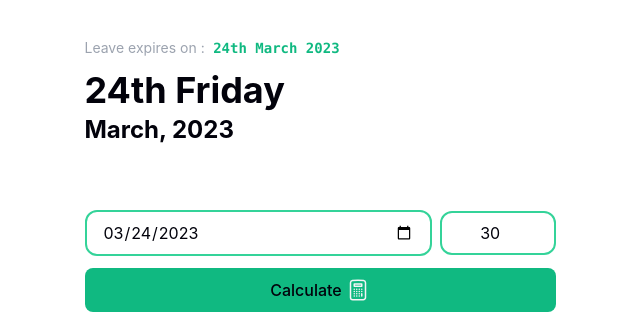
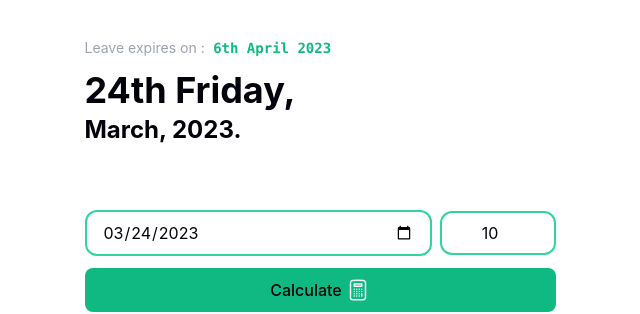
Before and after one commit to thekiwidev/leave-calculator, a React (Vite) app: page / in a window 1280 px wide. Shown: the part 225-539 px from the top of the page, without its empty margins (320-960 px from the left). Built offline with nearby package versions, Linux system fonts and the light colour scheme.

Commit message:
now showing the resumption date

```diff
--- a/src/components/Output.jsx
+++ b/src/components/Output.jsx
@@ -12,8 +12,8 @@ const Output = () => {
           <code> {expirationDate}</code>
         </b>
       </p>
-      <p className="text-4xl font-bold mb-1">{resumptionDate}</p>
-      <p className="text-2xl font-bold">{resumptionMonthYear(new Date())}</p>
+      <p className="text-4xl font-bold mb-1">{`${resumptionDate.date} ${resumptionDate.day},`}</p>
+      <p className="text-2xl font-bold">{`${resumptionDate.month}, ${resumptionDate.year}.`}</p>
     </div>
   );
 };
--- a/src/contexts/Context.jsx
+++ b/src/contexts/Context.jsx
@@ -4,34 +4,42 @@ import { createContext, useEffect, useState } from "react";
 export const Context = createContext();
 
 const ContextProvider = ({ children }) => {
+  // ! LEAVE COMMENCMENT DATE
   const [startDate, setStartDate] = useState(format(new Date(), `yyyy-MM-dd`));
+
+  // ! LEAVE END DATE PLACE HOLDER TO SET THE RESUMPTION DATE
+  const [endDate, setEndDate] = useState(format(new Date(), `yyyy-MM-dd`));
+
+  // ! LEAVE EXPIRATION DATE
   const [expirationDate, setExpirationDate] = useState(
-    format(new Date(), `do MMMM yyyy`)
+    format(new Date(), `do MMMM, yyyy`)
   );
-  const [resumptionDate, setResumptionDate] = useState(
-    format(new Date(), `do EEEE`)
-  );
-  const [leaveEntitlement, setLeaveEntitlement] = useState(30);
 
+  // ! LEAVE RESUMPTION DATE
+  const [resumptionDate, setResumptionDate] = useState({
+    date: `${format(parseISO(endDate), `do`)}`,
+    day: `${format(parseISO(endDate), `eeee`)}`,
+    month: `${format(parseISO(endDate), `MMMM`)}`,
+    year: `${format(parseISO(endDate), `yyyy`)}`,
+  });
+
+  // ! LEAVE ENTITLEMENTS
+  const [leaveEntitlement, setLeaveEntitlement] = useState(10);
+
+  // * Update the leave entitlement with inputs
+  // ! LEAVE ENTITLEMENTS
   const updateLeaveEntitlement = (value) => {
     setLeaveEntitlement(parseInt(value));
   };
 
+  // * Update the leave entitlement with the date picker
+  // ! LEAVE ENTITLEMENTS
   const updateStartDate = (value) => {
     setStartDate(format(parseISO(value), `yyyy-MM-dd`));
-    console.log(format(parseISO(value), `yyyy-MM-dd`));
   };
 
   const formatDate = (date) => {
     return format(date, `do MMMM, yyyy`);
-  };
-
-  // const resumptionDate = (date) => {
-  //   return format(date, `do EEEE, `);
-  // };
-
-  const resumptionMonthYear = (date) => {
-    return format(date, `MMMM, yyyy`);
   };
 
   const calculate = (date, amount) => {
@@ -39,21 +47,22 @@ const ContextProvider = ({ children }) => {
 
     let expDate = addBusinessDays(commencementDate, amount);
 
+    setEndDate(format(addBusinessDays(expDate, 1), `yyyy-MM-dd`));
+
     setExpirationDate(format(expDate, `do MMMM yyyy`));
-    setResumptionDate(
-      format(parseISO(addBusinessDays(expirationDate, 1)), `do EEEE`)
-    );
 
-    console.log(
-      format(commencementDate, `do MMMM, yyyy`),
-      expirationDate,
-      resumptionDate
-    );
+    setResumptionDate({
+      date: `${format(parseISO(endDate), `do`)}`,
+      day: `${format(parseISO(endDate), `eeee`)}`,
+      month: `${format(parseISO(endDate), `MMMM`)}`,
+      year: `${format(parseISO(endDate), `yyyy`)}`,
+    });
   };
 
-  // useEffect(() => {
-  //   calculate(startDate, leaveEntitlement);
-  // }, []);
+  useEffect(() => {
+    // console.log(new Date(expirationDate));
+    calculate(startDate, leaveEntitlement);
+  }, [startDate, leaveEntitlement]);
 
   return (
     <Context.Provider
@@ -63,7 +72,6 @@ const ContextProvider = ({ children }) => {
         formatDate,
         leaveEntitlement,
         resumptionDate,
-        resumptionMonthYear,
         startDate,
         updateLeaveEntitlement,
         updateStartDate,
```
